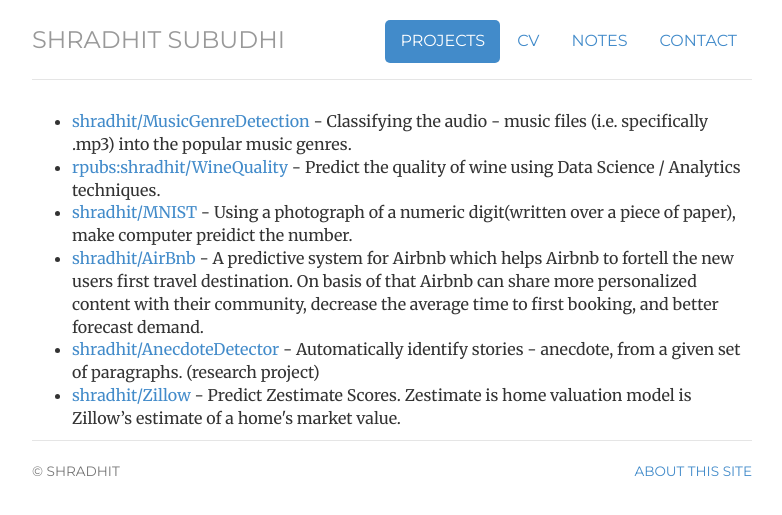
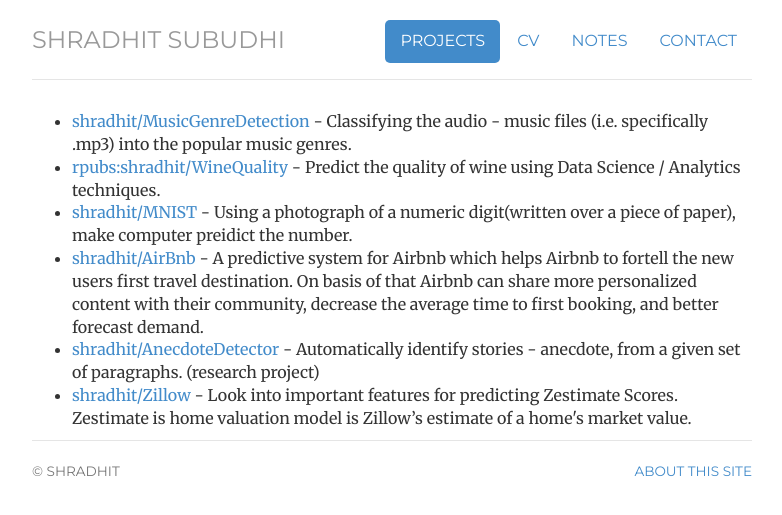
Before and after one commit to shradhit7/shradhit7.github.io, a Jekyll site: the page built from projects/index.html, in a window 1280 px wide. Shown: the top 515 px of the page, without its empty margins (248-1030 px from the left). Built offline with Jekyll 4.4.1, drawn with Linux system fonts in a browser that asks for light colours.

Commit message:
Update index.html

```diff
--- a/projects/index.html
+++ b/projects/index.html
@@ -17,7 +17,7 @@
 <li><a href="https://github.com/shradhit/MNIST-">shradhit/MNIST</a> - Using a photograph of a numeric digit(written over a piece of paper), make computer preidict the number. </li>
 <li><a href="https://github.com/shradhit/Airbnb">shradhit/AirBnb</a> - A predictive system for Airbnb which helps Airbnb to fortell the new users first travel destination. On basis of that Airbnb can share more personalized content with their community, decrease the average time to first booking, and better forecast demand. </li>
 <li><a href="https://github.com/shradhit/Anecdote_Detector">shradhit/AnecdoteDetector</a> - Automatically identify stories - anecdote, from a given set of paragraphs. (research project) </li>
-<li><a href="https://github.com/shradhit/importantfeatureszillow">shradhit/Zillow</a> - Predict Zestimate Scores. Zestimate is home valuation model is Zillow’s estimate of a home's market value. </li>
+<li><a href="https://github.com/shradhit/importantfeatureszillow">shradhit/Zillow</a> - Look into important features for predicting Zestimate Scores. Zestimate is home valuation model is Zillow’s estimate of a home's market value. </li>
 
 </ul>
 
```
